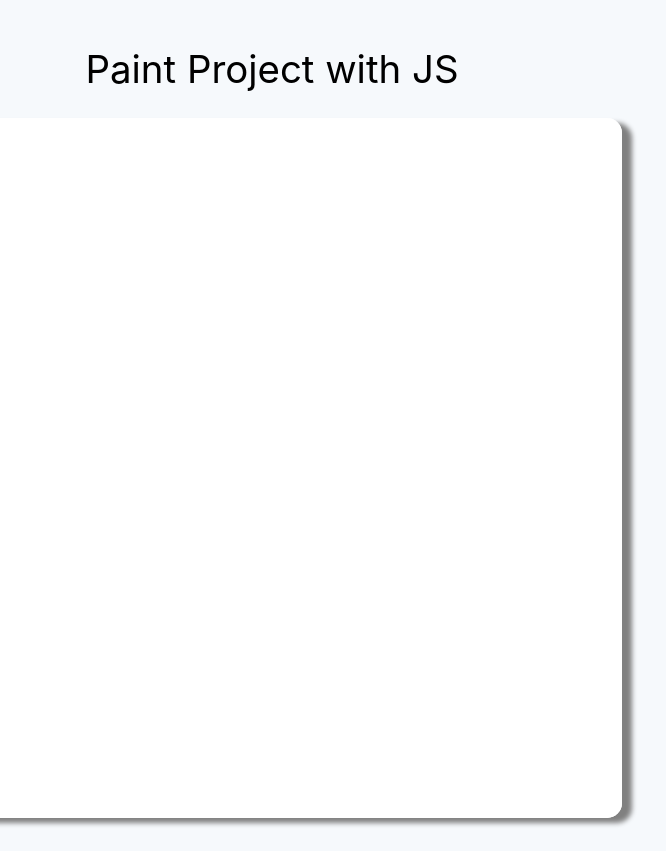
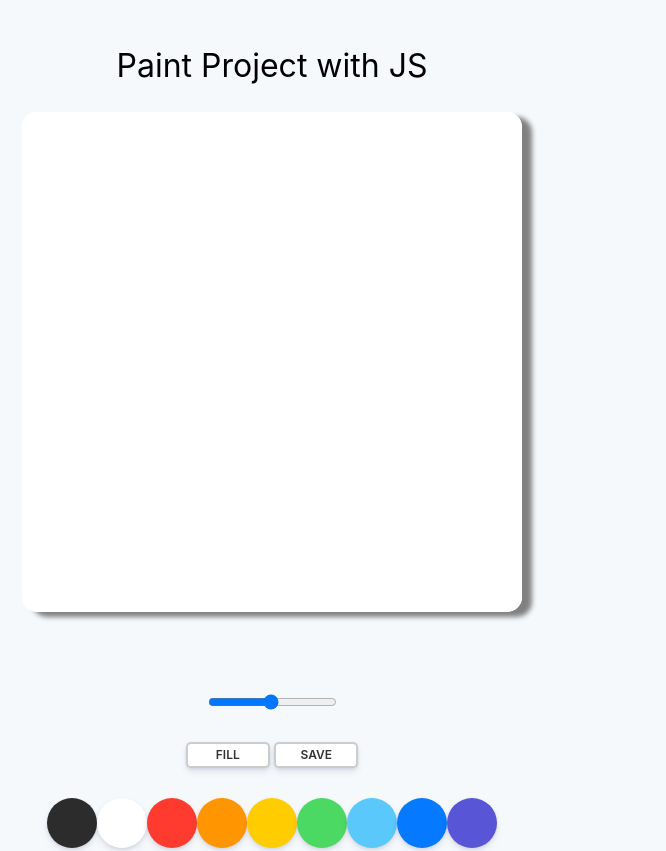
Before and after one commit to beginnersluck94/paintjs, a plain HTML site: page index.html in a window 1280 px wide. Shown: the top 851 px of the page, without its empty margins (368-1034 px from the left). Drawn offline with Linux system fonts and the light colour scheme.

Commit message:
Update styles.css

```diff
--- a/styles.css
+++ b/styles.css
@@ -9,14 +9,14 @@ body {
 }
 
 h1 {
-    font-size: 3vw;
+    font-size: 2rem;
     margin-bottom: 30px;
 }
 
 .canvas{
 
-    width: 700px;
-    height: 700px;
+    width: 500px;
+    height: 500px;
     background-color: white;
     border-radius: 15px;
     box-shadow: 10px 5px 5px #808080;
```
